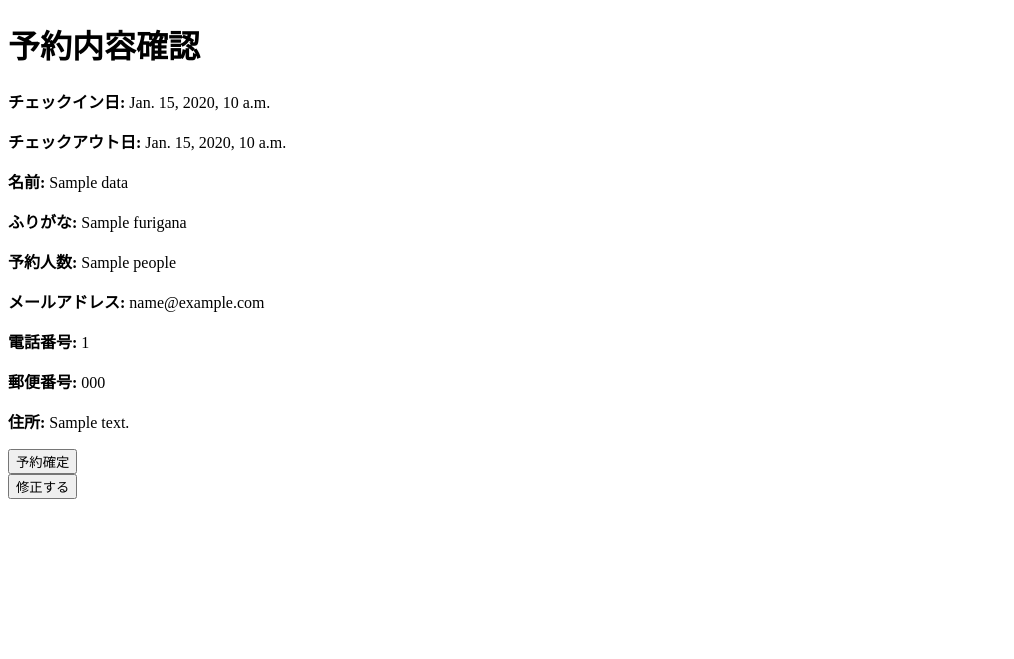
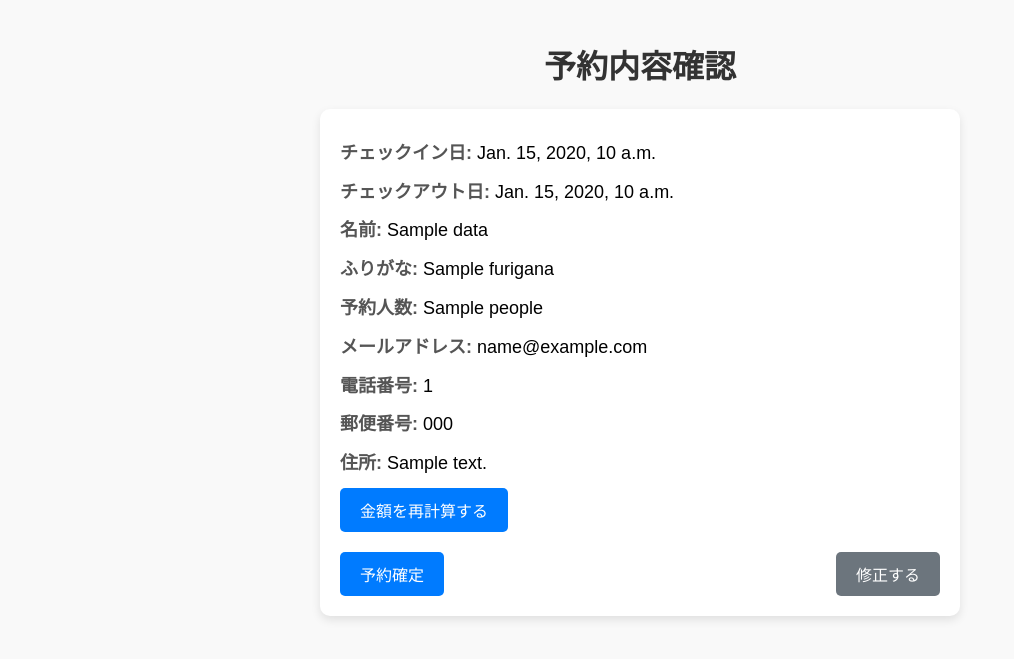
Before and after one commit to ibuzaru/Homepage-, a Django app: template ao/templates/ao/example_confirm.html in a window 1280 px wide. Shown: the top 659 px of the page, without its empty margins (0-1014 px from the left). Run offline with Django 3.2, Linux system fonts and the light colour scheme; the template is opened without the code that fills it: most values are stand-ins (such as "Sample title", 1, 10 or a date in 2020).

Commit message:
金額表示の追加とフォームの見た目の改善

```diff
--- a/ao/templates/ao/example.html
+++ b/ao/templates/ao/example.html
@@ -29,9 +29,11 @@ body {
 
     .form-group input{
         font-size: 40px;
+        border-color: #333;
     }
     .form-group select{
-    font-size: 25px;
+        font-size: 40px;
+        border-color: #333;
     }
     .form-group textarea {
         padding: 10px;
--- a/ao/templates/ao/example_confirm.html
+++ b/ao/templates/ao/example_confirm.html
@@ -2,10 +2,80 @@
 <html lang="ja">
 <head>
     <meta charset="UTF-8">
+    <meta name="viewport" content="width=device-width, initial-scale=1.0">
     <title>予約確認</title>
+    <style>
+        body {
+            font-family: Arial, sans-serif;
+            background-color: #f9f9f9;
+            margin: 0;
+            padding: 20px;
+        }
+
+        h1 {
+            text-align: center;
+            color: #333;
+        }
+
+        .confirmation-container {
+            max-width: 600px;
+            margin: 20px auto;
+            background-color: #fff;
+            padding: 20px;
+            border-radius: 10px;
+            box-shadow: 0 4px 10px rgba(0, 0, 0, 0.1);
+        }
+
+        .confirmation-container p {
+            margin: 10px 0;
+            font-size: 18px;
+            line-height: 1.6;
+        }
+
+        .confirmation-container strong {
+            color: #555;
+        }
+
+        .total-amount {
+            font-size: 20px;
+            font-weight: bold;
+            color: #007bff;
+            margin-top: 20px;
+        }
+
+        .button-container {
+            display: flex;
+            justify-content: space-between;
+            margin-top: 20px;
+        }
+
+        button {
+            background-color: #007bff;
+            color: #fff;
+            padding: 10px 20px;
+            border: none;
+            border-radius: 5px;
+            cursor: pointer;
+            font-size: 16px;
+            transition: background-color 0.3s;
+        }
+
+        button:hover {
+            background-color: #0056b3;
+        }
+
+        .button-secondary {
+            background-color: #6c757d;
+        }
+
+        .button-secondary:hover {
+            background-color: #5a6268;
+        }
+    </style>
 </head>
 <body>
     <h1>予約内容確認</h1>
+    <div class="confirmation-container">
         <p><strong>チェックイン日:</strong> {{ data.check_in_date }}</p>
         <p><strong>チェックアウト日:</strong> {{ data.check_out_date }}</p>
         <p><strong>名前:</strong> {{ data.name }}</p>
@@ -15,7 +85,14 @@
         <p><strong>電話番号:</strong> {{ data.phone_number }}</p>
         <p><strong>郵便番号:</strong> {{ data.postal_code }}</p>
         <p><strong>住所:</strong> {{ data.address }}</p>
-    <form method="post" action="{% url 'example_confirm' %}">
+
+        <p class="total-amount" id="totalAmount"></p>
+
+        <button onclick="calculateTotal()">金額を再計算する</button>
+
+        <div class="button-container">
+            <!-- 予約確定ボタン -->
+            <form method="post" action="{% url 'example_confirm' %}" style="margin: 0;">
                 {% csrf_token %}
                 {% for key, value in data.items %}
                 <input type="hidden" name="{{ key }}" value="{{ value }}">
@@ -23,12 +100,33 @@
                 <button type="submit">予約確定</button>
             </form>
             <!-- 修正するボタン -->
-    <form method="post" action="{% url 'example_fix' %}">
+            <form method="post" action="{% url 'example_fix' %}" style="margin: 0;">
                 {% csrf_token %}
                 {% for key, value in data.items %}
                 <input type="hidden" name="{{ key }}" value="{{ value }}">
                 {% endfor %}
-        <button type="submit">修正する</button>
+                <button type="submit" class="button-secondary">修正する</button>
             </form>
+        </div>
+    </div>
+    <script>
+        // JavaScriptで金額を計算する
+        function calculateTotal() {
+            const pricePerPerson = 5000; // 一人当たりの料金
+            const taxRate = 0.10; // 税率
+
+            // 人数を取得
+            const people = parseInt(document.getElementById('people').innerText);
+
+            // 合計金額を計算
+            const totalAmount = people * pricePerPerson * (1 + taxRate);
+
+            // 結果を表示
+            document.getElementById('totalAmount').innerText = `合計金額: ${totalAmount.toLocaleString()}円（税込）`;
+        }
+
+        // ページ読み込み時に自動で金額を計算する
+        window.onload = calculateTotal;
+    </script>
 </body>
 </html>
```
Lines whose indentation alone changed are shown as unchanged.
